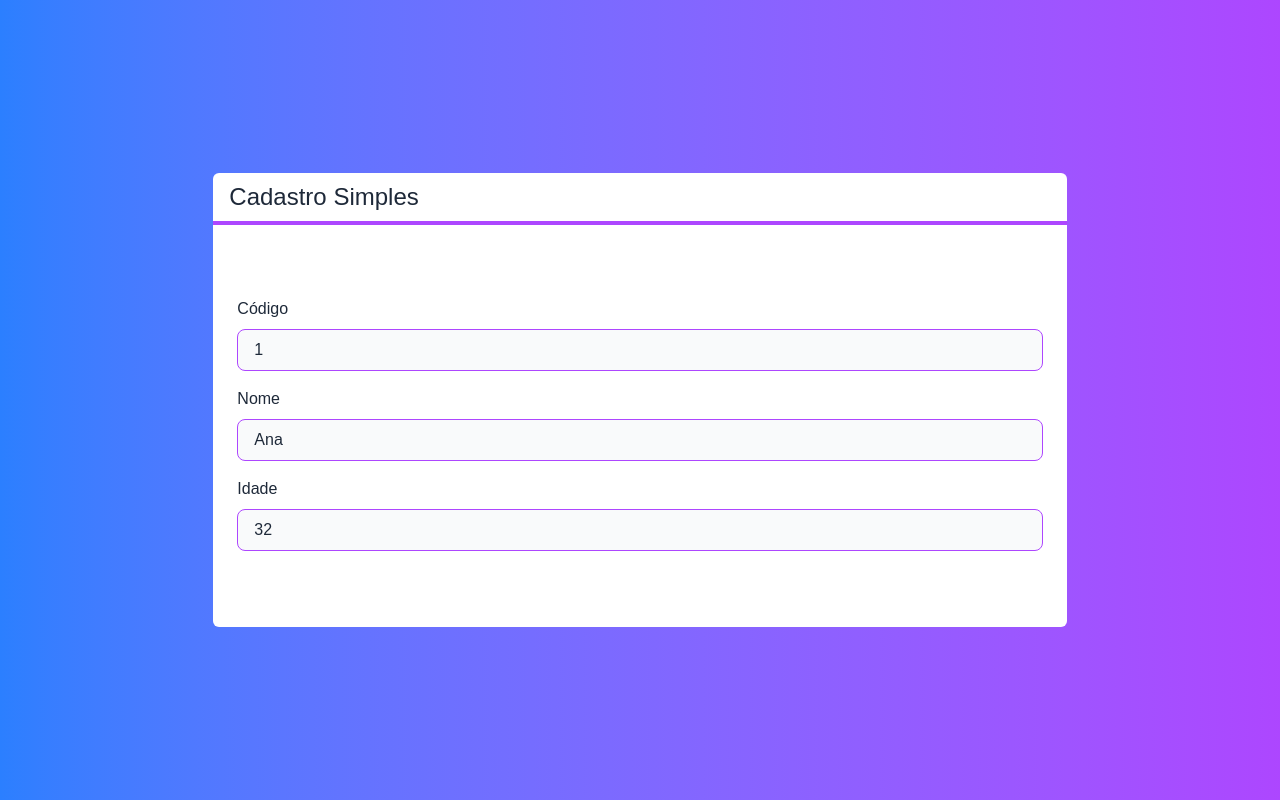
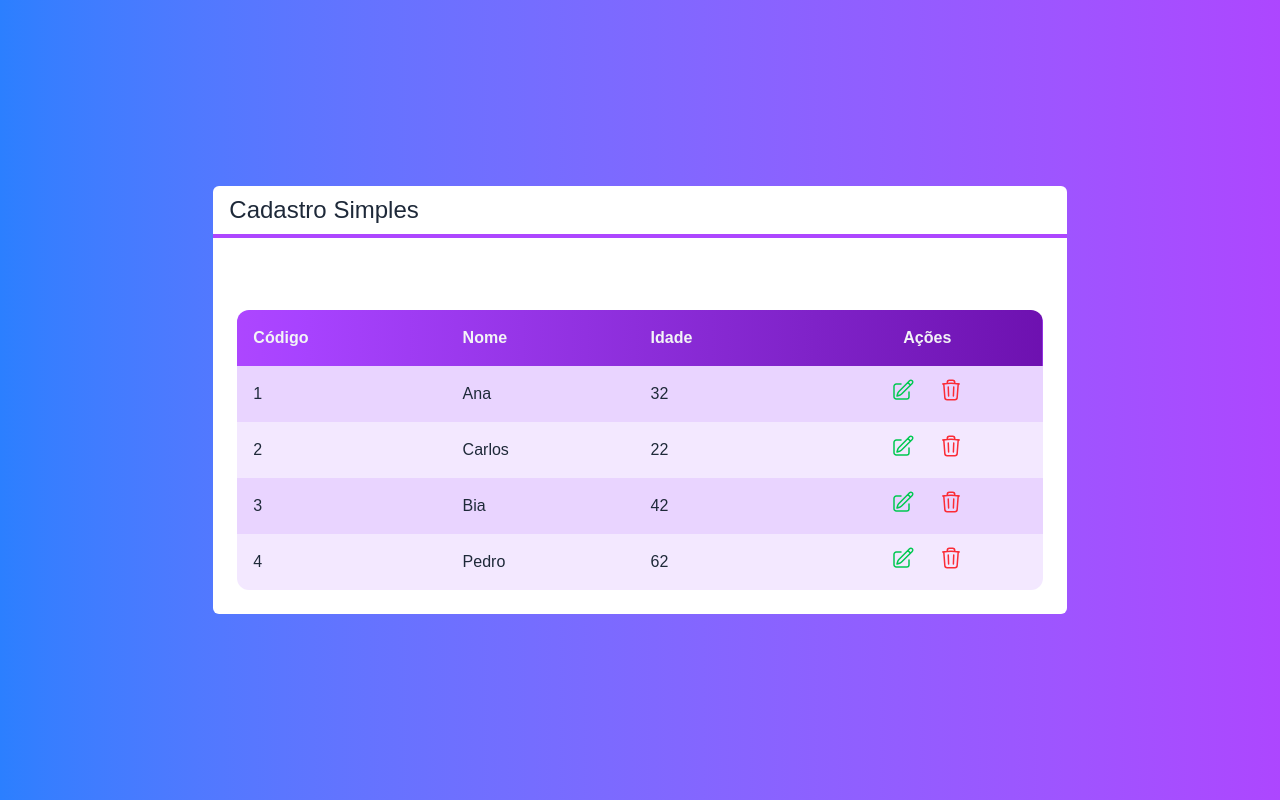
Before and after one commit to PomboObeso/next-crud, a Next.js app: page / in a window 1280 px wide. Built offline with nearby package versions, Linux system fonts and the light colour scheme.

Commit message:
Definindo as rotas e states de tabela e form

```diff
--- a/src/components/Botao.tsx
+++ b/src/components/Botao.tsx
@@ -2,12 +2,13 @@ interface BotaoProps {
     cor?: 'green' | 'blue' |'gray'
     className?: string
     children: any
+    onClick?: () => void
 }
 
 export default function Botao(props: BotaoProps) {
-    const cor = props.cor ? props.cor : 'blue'
+    const cor = props.cor ?? 'blue'
     return (
-        <button className= {`
+        <button onClick={props.onClick} className= {`
             bg-linear-to-r from-${cor}-400 to-${cor}-600 text-white
             px-4 py-2 rounded-md
             ${props.className}
--- a/src/components/Formulario.tsx
+++ b/src/components/Formulario.tsx
@@ -5,6 +5,8 @@ import Botao from "./Botao";
 
 interface FormularioProps {
     cliente: Cliente
+    cancelado?: () => void
+    clienteAlterado?: (cliente: Cliente) => void
 }
 
 export default function Formulario(props: FormularioProps) {
@@ -29,10 +31,10 @@ export default function Formulario(props: FormularioProps) {
                 valorAlterado={setIdade}
             />
             <div className="flex justify-end mt-3">
-                <Botao className="mr-2">
+                <Botao className="mr-2" onClick={() => props.clienteAlterado?.(new Cliente(nome, +idade, id))}>
                     {id ? 'Alterar' : 'Salvar'}
                 </Botao>
-                <Botao> Cancelar </Botao>
+                <Botao onClick={props.cancelado}> Cancelar </Botao>
             </div>
         </div>
     )
--- a/src/pages/index.tsx
+++ b/src/pages/index.tsx
@@ -3,6 +3,7 @@ import Formulario from "@/components/Formulario";
 import Layout from "@/components/Layout";
 import Tabela from "@/components/Tabela";
 import Cliente from "@/core/Cliente";
+import { useState } from "react";
 
 
 export default function Home() {
@@ -21,17 +22,32 @@ export default function Home() {
     console.log(cliente)
   }
 
+  function salvarCliente(cliente: Cliente) {
+    console.log(cliente)
+  }
+
+  const [visivel, setVisivel] = useState<'tabela' | 'formulario'>('tabela')
+
   return (
     <div className="flex h-screen justify-center items-center bg-linear-to-r from-blue-500 to-purple-500 text-white">
       <Layout titulo="Cadastro Simples">
-        <div className="flex justify-end">
-          <Botao cor="green" className="mb-2">Novo Cliente</Botao>
-        </div>
-        {/* <Tabela clientes={clientes}
-          clienteSelecionado={clienteSelecionado}
-          clienteExcluido={clienteExcluido}
-        /> */}
-        <Formulario cliente={clientes[0]}/>
+        {visivel === 'tabela' ? (
+          <>
+            <div className="flex justify-end">
+              <Botao onClick={() => setVisivel('formulario')} className="mb-2">Novo Cliente</Botao>
+            </div>
+            <Tabela clientes={clientes}
+              clienteSelecionado={clienteSelecionado}
+              clienteExcluido={clienteExcluido}
+            />
+          </>
+        ) : (
+            <Formulario
+              cliente={clientes[0]}
+              clienteAlterado={salvarCliente}
+              cancelado={() => setVisivel('tabela')}
+            />
+        )}
       </Layout>
     </div>
   );
```
